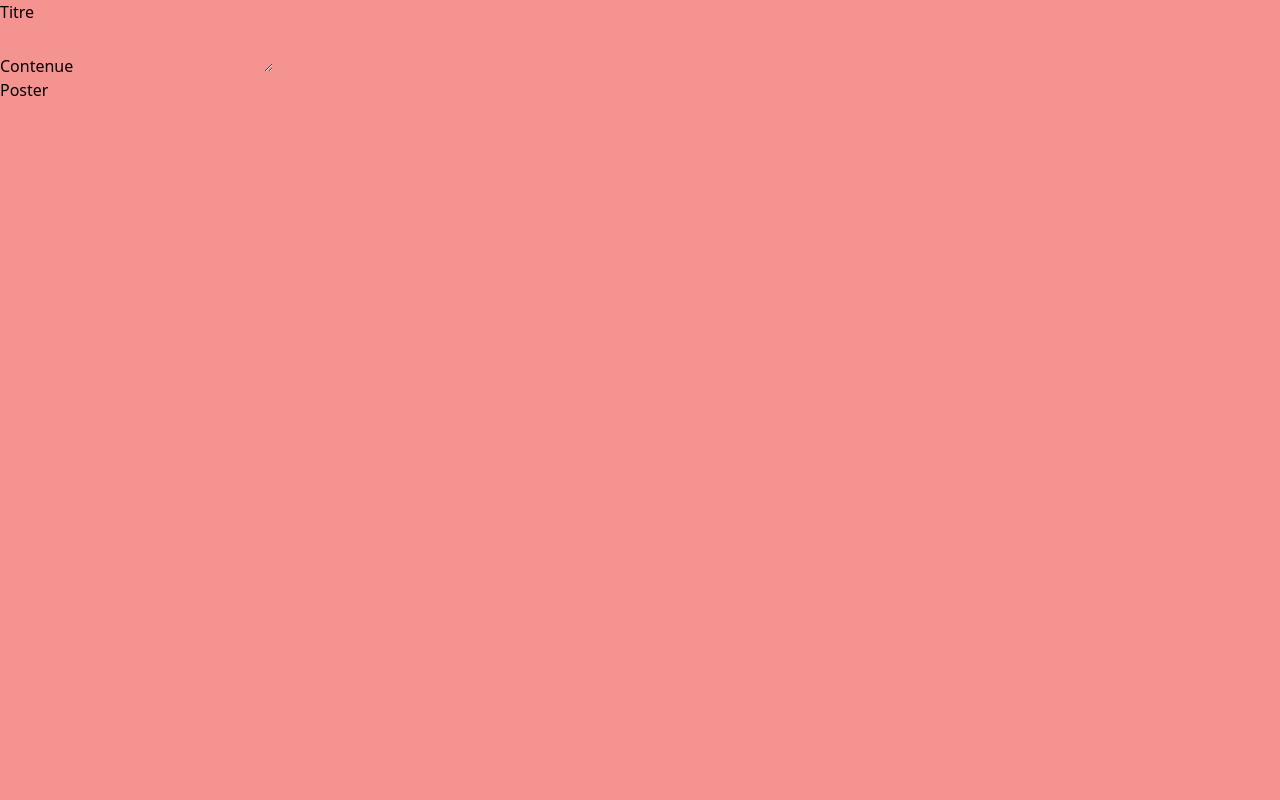
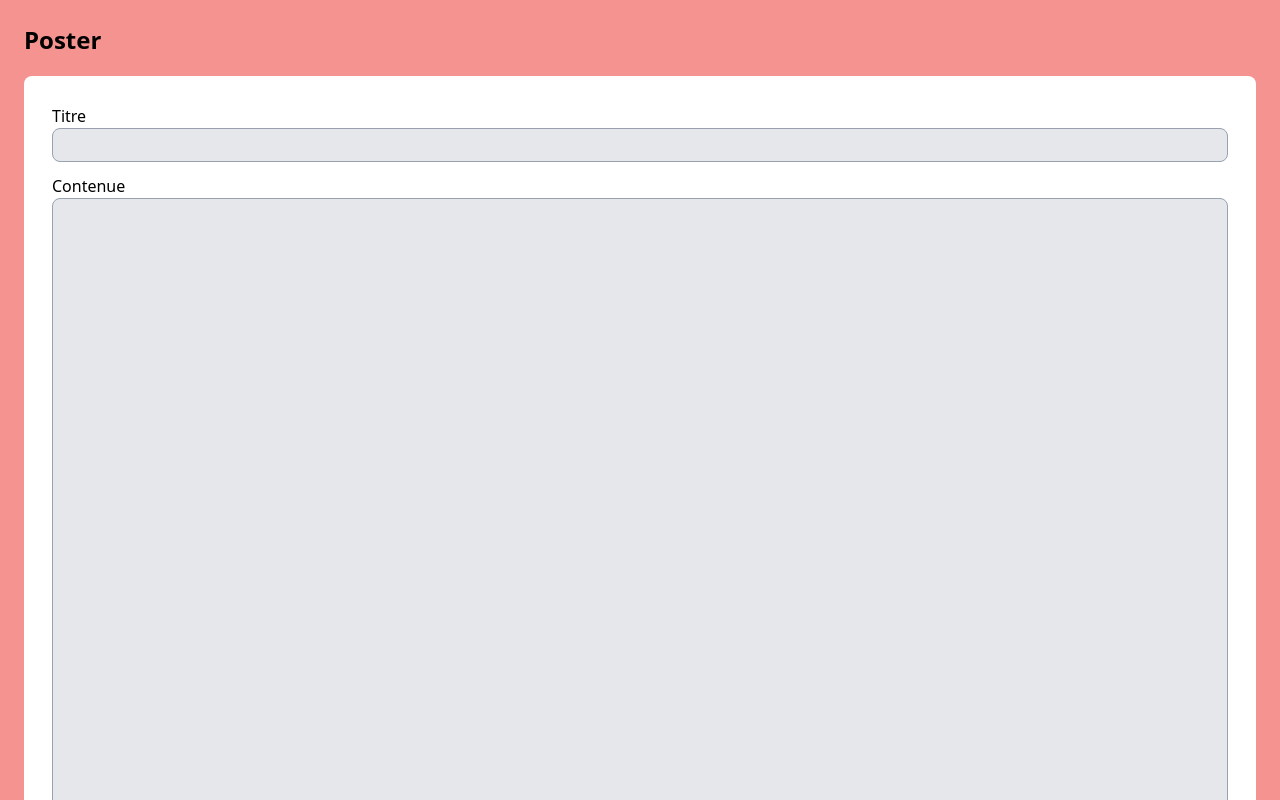
Before and after one commit to Aboubakar2004/Blog_laravel, a React (Vite) app in the folder front-end/: page /posts in a window 1280 px wide. Shown: the top 800 px of the page. Built offline with nearby package versions, Linux system fonts and the light colour scheme.

Commit message:
ajout du style pour la page faire un post

```diff
--- a/front-end/src/pages/Posts/Posts.tsx
+++ b/front-end/src/pages/Posts/Posts.tsx
@@ -16,12 +16,16 @@ function Posts() {
     }
   };
   return (
-    <div>
+    <div className="p-6 flex flex-col gap-5 ">
+      <h1 className="text-2xl font-bold  ">
+        Poster
+      </h1>
       <div>
-        <form onSubmit={handleSubmit}>
+        <form onSubmit={handleSubmit} className="bg-white rounded-lg p-7 flex flex-col gap-3">
           <div>
             <label htmlFor="">Titre</label>
             <input
+              className="border border-gray-400 bg-gray-200 p-1 rounded-lg w-full"
               type="text"
               value={form.title}
               onChange={(e) => setForm({ ...form, title: e.target.value })}
@@ -32,9 +36,9 @@ function Posts() {
             <textarea
               value={form.content}
               onChange={(e) => setForm({ ...form, content: e.target.value })}
-            ></textarea>
+              className="border border-gray-400 bg-gray-200 p-1 rounded-lg w-full h-[690px] resize-none overflow-hidden" ></textarea>
           </div>
-          <input type="submit" value={"Poster"} />
+          <input type="submit" value={"Poster"} className="px-7 p-1 rounded-lg bg-blue-400  text-white hover:bg-blue-500 transition duration-300 ease-in-out cursor-pointer "/>
         </form>
       </div>
     </div>
```
